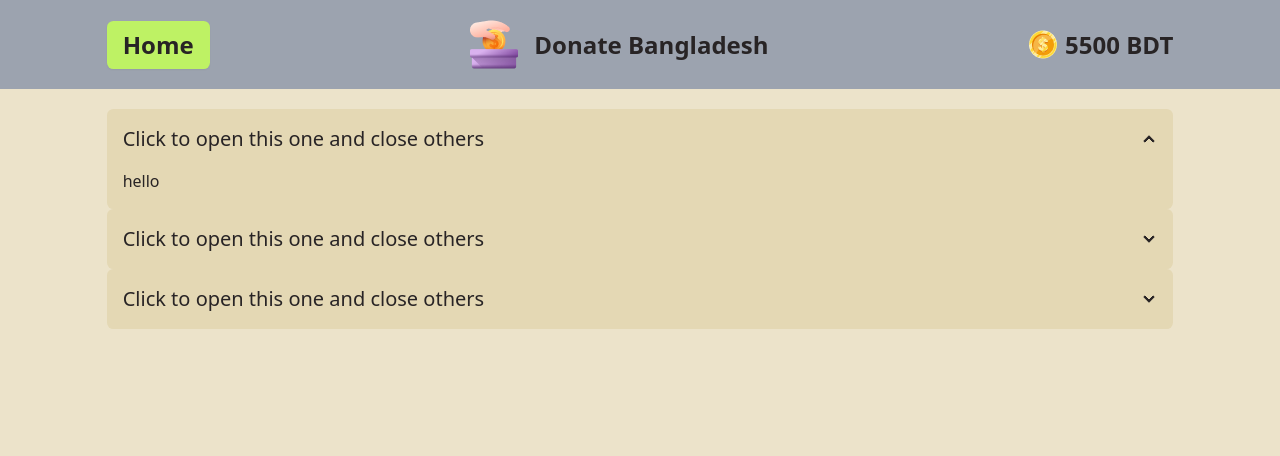
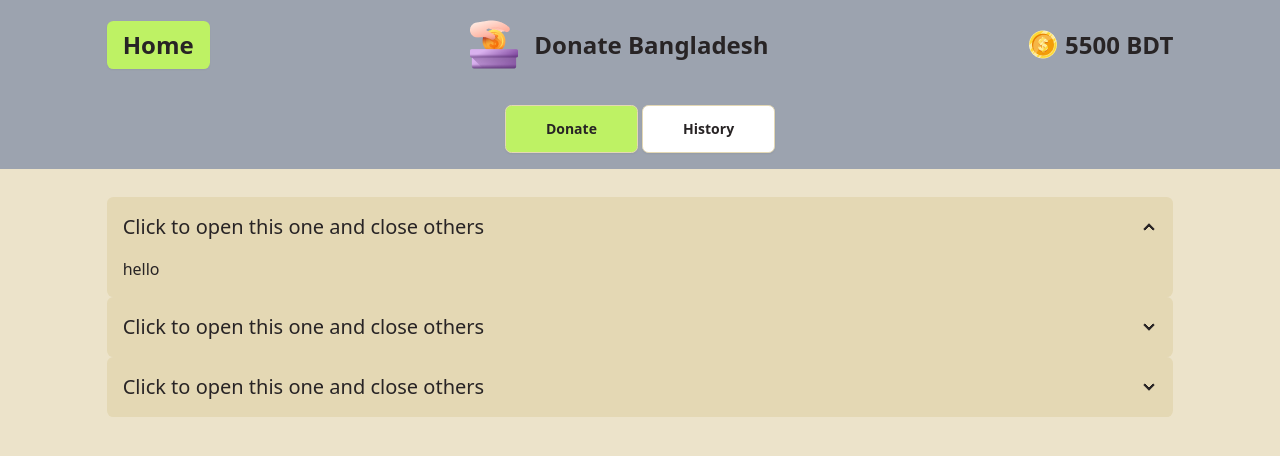
Before and after one commit to ComputerKnowledge/Assignment-5, a plain HTML site: page blog.html in a window 1280 px wide. Drawn offline with nearby package versions, Linux system fonts and the light colour scheme.

Commit message:
make the navber sticky

```diff
--- a/blog.html
+++ b/blog.html
@@ -13,7 +13,7 @@
   </head>
   <body class="max-w-7xl m-auto relative">
     <!-- NAV SECTION STARTS -->
-    <div class="bg-gray-400 sticky top-0">
+    <div class="sticky top-0 bg-gray-400 mb-2">
       <nav
         class="md:flex justify-between text-center text-2xl font-extrabold items-center py-5 w-10/12 m-auto"
       >
@@ -32,6 +32,10 @@
           <div id="net-balance">5500 BDT</div>
         </div>
       </nav>
+      <div class="text-center p-4">
+        <button id="donate-page" class="btn px-10 bg-lime-300">Donate</button>
+        <button id="history-page" class="btn px-10 bg-white">History</button>
+      </div>
     </div>
     <!-- NAV SECTION ENDS -->
 
```
Also changed, not shown: index.html (+7 -5 lines).
